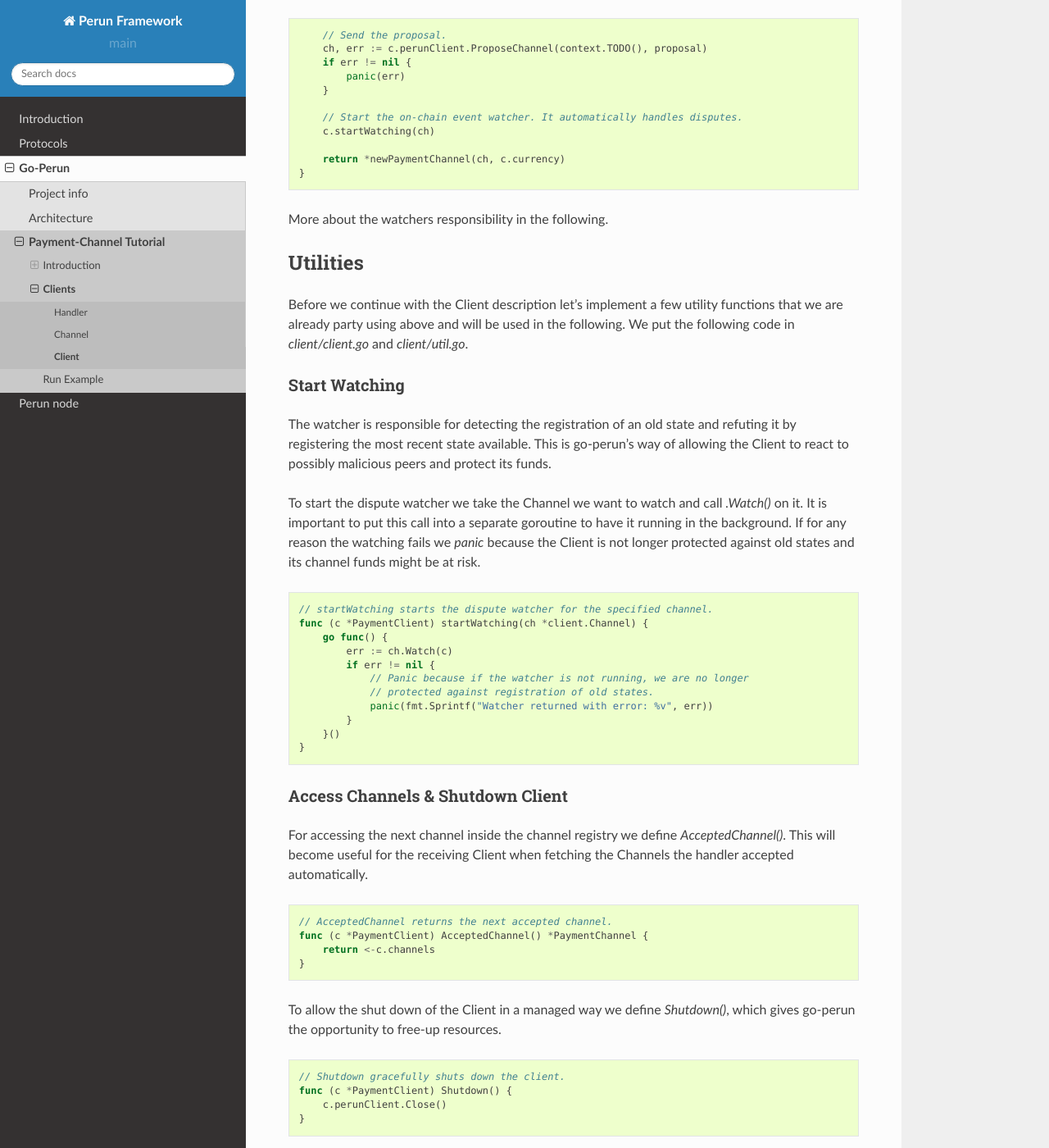
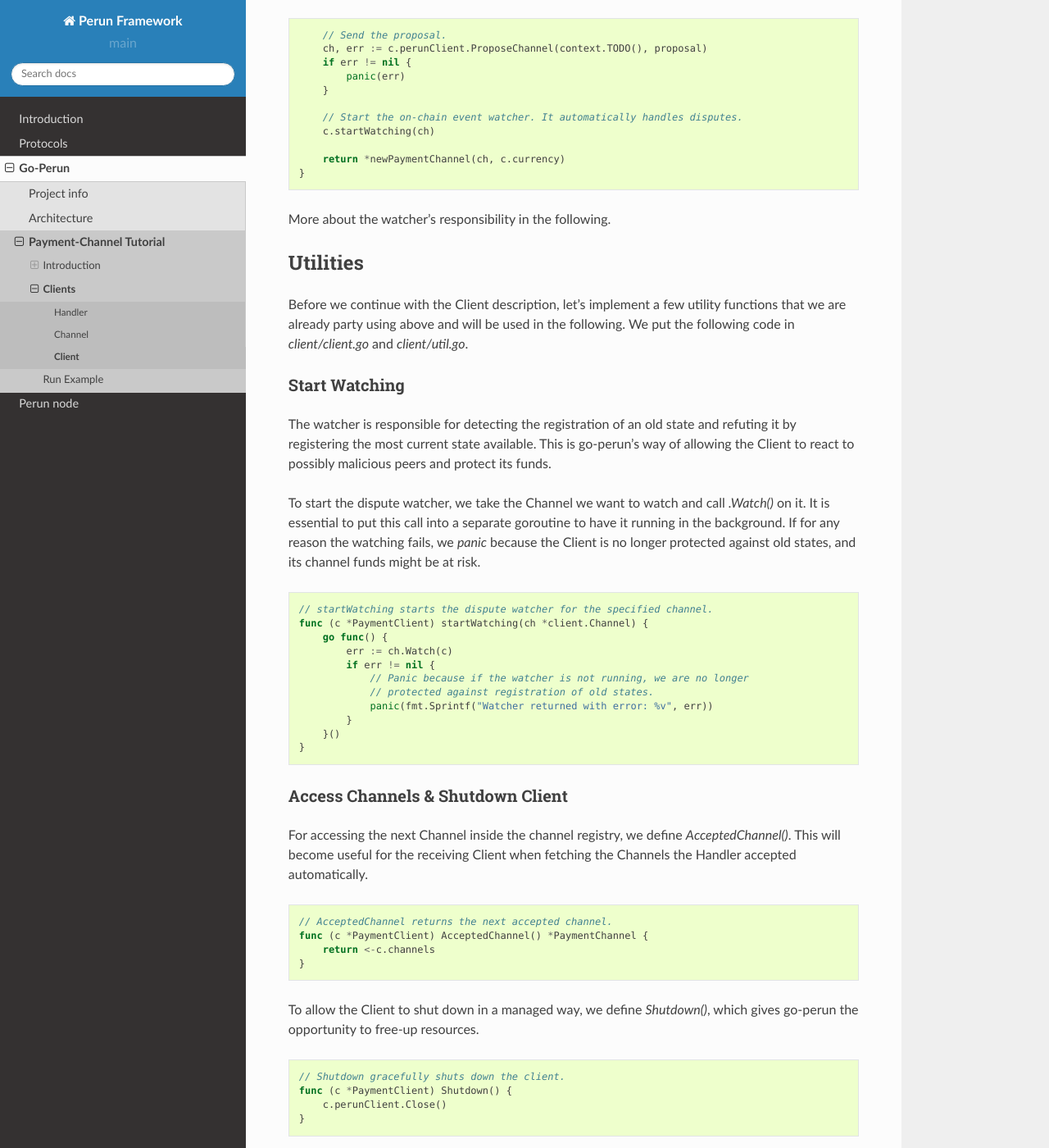
Before and after one commit to hyperledger-labs/perun-doc, a Sphinx documentation site: the page built from source/go-perun/new_tutorial/client/client.rst, in a window 1280 px wide and 1400 px high, scrolled down 4314 px. Shown: the whole window at 82% size. Built offline with Sphinx 7.4.7 and the Read the Docs theme 2.0.0, drawn with Linux system fonts in a browser that asks for light colours; pages that are not in the unit, such as notebooks, are missing from menus; some of the changed text lies outside the part shown.

Commit message:
payment-channel: client.rst spelling fixed

```diff
--- a/source/go-perun/new_tutorial/client/client.rst
+++ b/source/go-perun/new_tutorial/client/client.rst
@@ -16,7 +16,7 @@
 Added to this is the `account`, where the Client's funds are located.
 Then we also define the type of asset `currency` we expect our payment-channel(s) to use.
 Multi-asset channels are possible, but one type of asset is sufficient in our case.
-Finally, we utilize a go channel `channels` to store the Channels the Client is participating in.
+Finally, we utilize a go channel `channels` to store the Client's Channels.
 
 .. code-block:: go
 
@@ -155,7 +155,7 @@
 
 We use `OpenChannel()` for allowing the Client to propose a new `PaymentChannel` to a `peer` by giving the peer's Client as an argument.
 Additionally, the `amount` can be specified, which we are using in our implementation to set the proposer's starting balance.
-In our case, we do not expect the receiver to put funds in the channel.
+We do not expect the receiver to put funds in the Channel in our case.
 This is implemented by calling go-perun's `channel.NewAllocation()` and `SetAssetBalances()`:
 
 `channel.NewAllocation()` returns a new allocation `initAlloc` for the given number of participants and asset type.
@@ -213,21 +213,21 @@
         return *newPaymentChannel(ch, c.currency)
     }
 
-More about the watchers responsibility in the following.
+More about the watcher's responsibility in the following.
 
 Utilities
 ~~~~~~~~~
-Before we continue with the Client description let's implement a few utility functions that we are already party using above and will be used in the following.
+Before we continue with the Client description, let's implement a few utility functions that we are already party using above and will be used in the following.
 We put the following code in `client/client.go` and `client/util.go`.
 
 Start Watching
 --------------
-The watcher is responsible for detecting the registration of an old state and refuting it by registering the most recent state available.
+The watcher is responsible for detecting the registration of an old state and refuting it by registering the most current state available.
 This is go-perun's way of allowing the Client to react to possibly malicious peers and protect its funds.
 
-To start the dispute watcher we take the Channel we want to watch and call `.Watch()` on it.
-It is important to put this call into a separate goroutine to have it running in the background.
-If for any reason the watching fails we `panic` because the Client is not longer protected against old states and its channel funds might be at risk.
+To start the dispute watcher, we take the Channel we want to watch and call `.Watch()` on it.
+It is essential to put this call into a separate goroutine to have it running in the background.
+If for any reason the watching fails, we `panic` because the Client is no longer protected against old states, and its channel funds might be at risk.
 
 .. code-block:: go
 
@@ -247,8 +247,8 @@
 
 Access Channels & Shutdown Client
 ---------------------------------
-For accessing the next channel inside the channel registry we define `AcceptedChannel()`.
-This will become useful for the receiving Client when fetching the Channels the handler accepted automatically.
+For accessing the next Channel inside the channel registry, we define `AcceptedChannel()`.
+This will become useful for the receiving Client when fetching the Channels the Handler accepted automatically.
 
 .. code-block:: go
 
@@ -257,7 +257,7 @@
         return <-c.channels
     }
 
-To allow the shut down of the Client in a managed way we define `Shutdown()`, which gives go-perun the opportunity to free-up resources.
+To allow the Client to shut down in a managed way, we define `Shutdown()`, which gives go-perun the opportunity to free-up resources.
 
 .. code-block:: go
 
```
Also changed, not shown: other parts of source/go-perun/new_tutorial/client/client.rst (+12 -12 lines).
